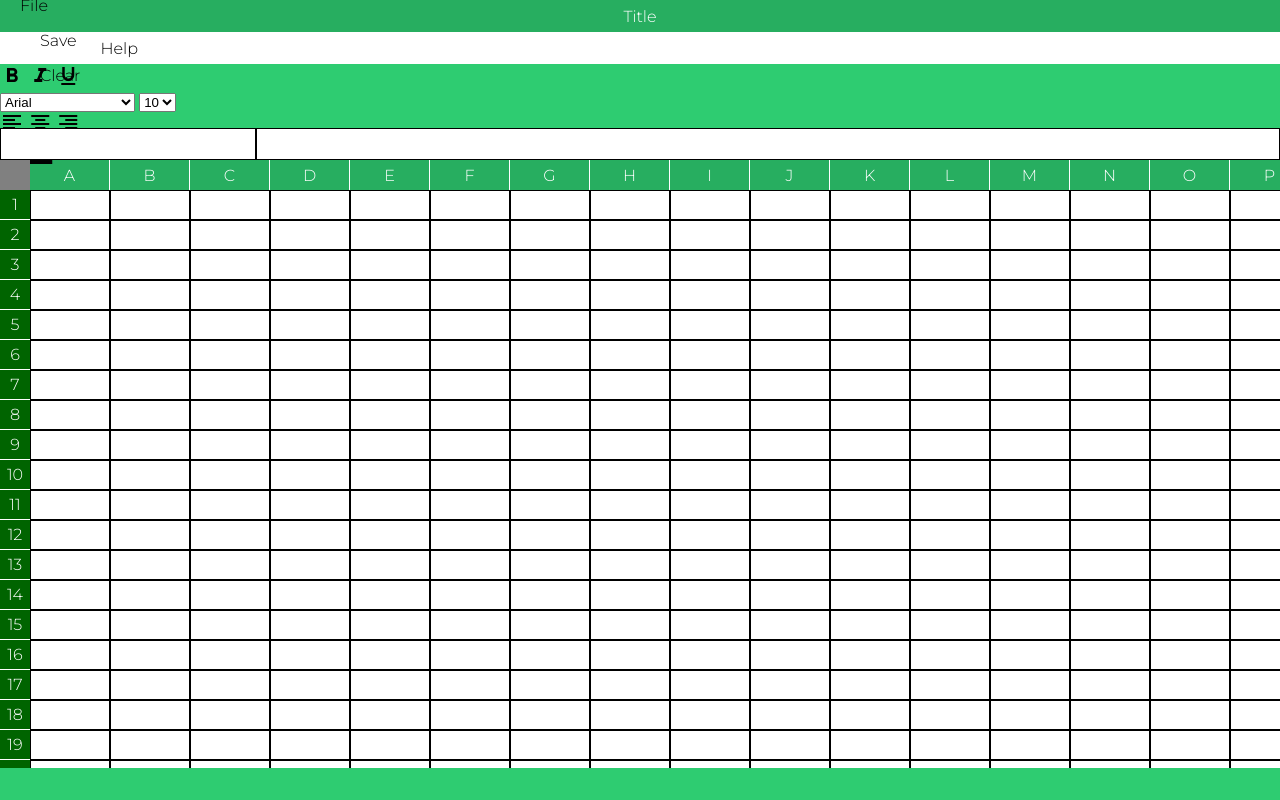
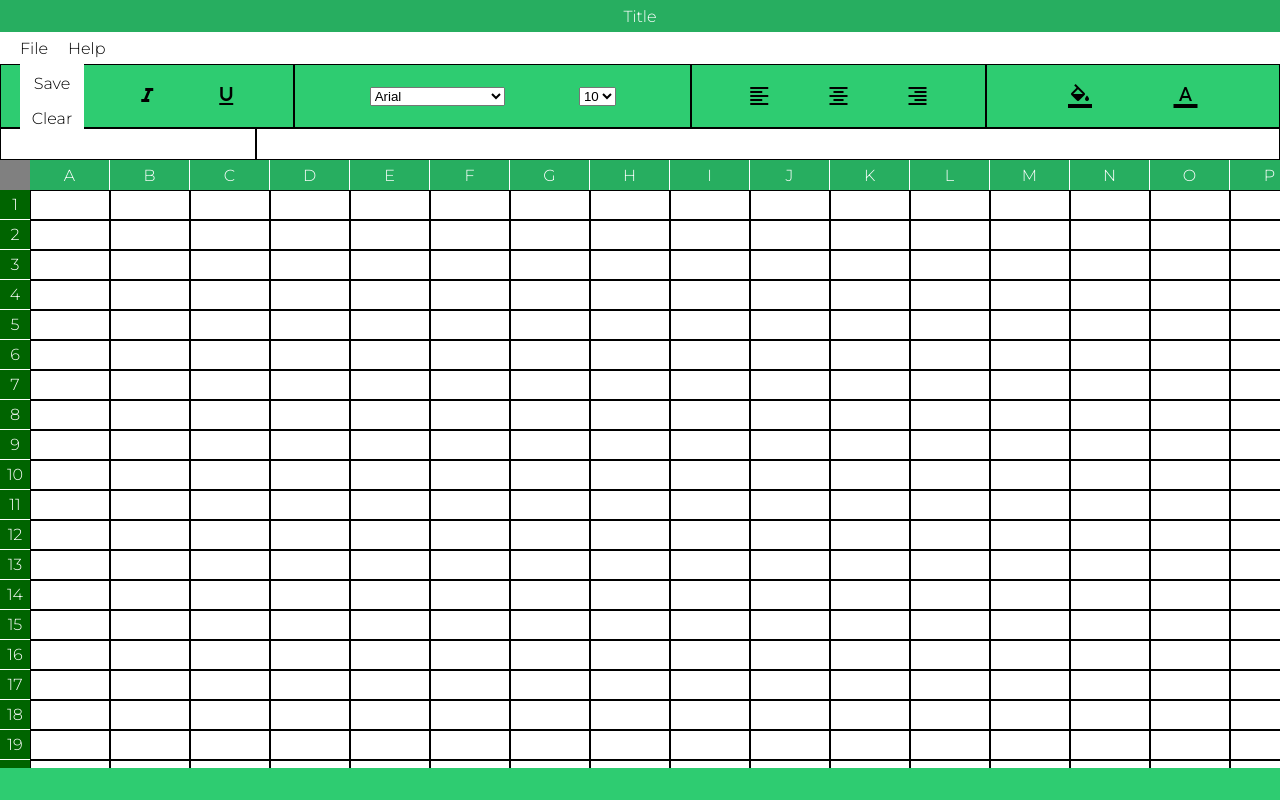
Before and after one commit to devesh-pande/Excel-Clone, a plain HTML site: page index.html in a window 1280 px wide. Both pictures are taken after a click on the element "File". Drawn offline with Linux system fonts and the light colour scheme.

Commit message:
Update style.css
css updated

```diff
--- a/style.css
+++ b/style.css
@@ -29,11 +29,13 @@ body{
 }
 
 .menu-bar-section div{
+    position: relative;
     margin-left: 20px;
     color: black;
 }
 
 .menu-options-section {
+    display: flex;
     height: 8%;
     background-color: #2ecc71;
 }
@@ -158,3 +160,29 @@ body{
 .row{
     display: flex;
 }
+
+.menu-options-section div {
+    border: 1px solid;
+    height: 100%;
+    display: flex;
+    justify-content: space-evenly;
+    align-items: center;
+}
+
+.bold-italics-underline,
+.align-cell-content,
+.cell-color-options {
+    width: 23%;
+}
+
+.font-type-size {
+    width: 31%;
+}
+
+.file-drop-down {
+    position: absolute !important;
+    background-color: white;
+    left: -20px;
+    width: 4rem;
+    text-align: center;
+}
```
Lines whose indentation alone changed are shown as unchanged.
